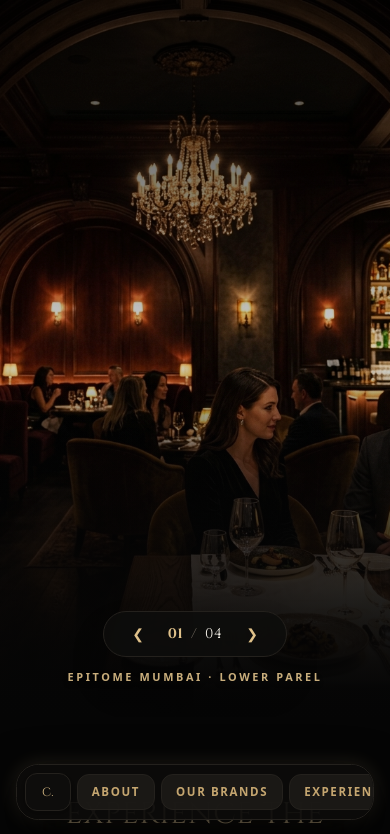
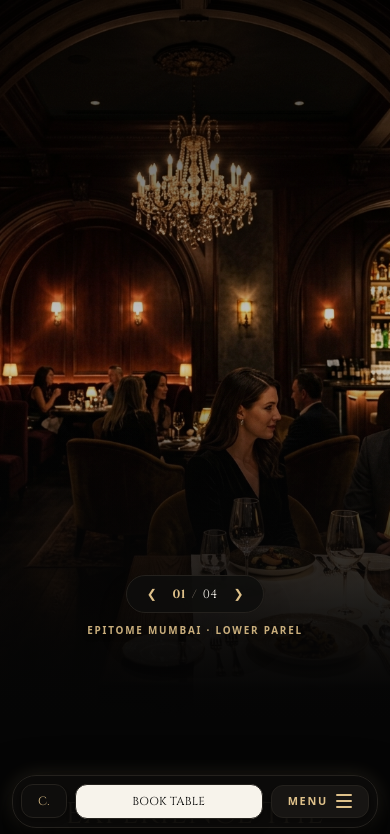
Before and after one commit to Dkrunall/colossal, a Next.js app: page / in a window 390 px wide. Shown: the top 834 px of the page. Built offline with nearby package versions, Linux system fonts and the light colour scheme; a web font is replaced by a local one.

Commit message:
feat: responsive mobile navbar with animated drawer toggle, layout clearance, and footer grid enhancements

```diff
--- a/src/app/layout.tsx
+++ b/src/app/layout.tsx
@@ -22,7 +22,8 @@ export default function RootLayout({ children }: { children: React.ReactNode })
         <SmoothScrollProvider>
           <GsapScrollAnimations />
           <Navbar />
-          <main className="flex-1">{children}</main>
+          <main className="flex-1 pb-28 sm:pb-32">{children}</main>
+
           <Footer />
         </SmoothScrollProvider>
       </body>
--- a/src/components/home/Hero.tsx
+++ b/src/components/home/Hero.tsx
@@ -75,18 +75,18 @@ export default function Hero() {
       <div className="absolute inset-0 z-20 bg-gradient-to-b from-black/40 via-transparent to-[#050505]/90 pointer-events-none" />
 
       {/* Bottom Carousel Navigation Bar `<  01/04  >` */}
-      <div className="absolute bottom-8 sm:bottom-12 inset-x-0 z-30 flex flex-col items-center justify-center gap-3">
-        <div className="flex items-center gap-5 rounded-full border border-[#dfc18a]/40 bg-[#0e0d0c]/85 px-6 py-2 backdrop-blur-xl shadow-2xl">
+      <div className="absolute bottom-20 sm:bottom-24 md:bottom-16 inset-x-0 z-30 flex flex-col items-center justify-center gap-2.5 sm:gap-3 px-4">
+        <div className="flex items-center gap-3 sm:gap-5 rounded-full border border-[#dfc18a]/40 bg-[#0e0d0c]/85 px-4 sm:px-6 py-1.5 sm:py-2 backdrop-blur-xl shadow-2xl">
           <button
             type="button"
             onClick={prevSlide}
             aria-label="Previous Slide"
-            className="text-[#dfc18a] transition-all hover:scale-125 hover:text-white p-1 text-sm cursor-pointer"
+            className="text-[#dfc18a] transition-all hover:scale-125 hover:text-white p-1 text-xs sm:text-sm cursor-pointer"
           >
             ❮
           </button>
 
-          <div className="flex items-center gap-2 font-luxury text-sm md:text-base tracking-[0.2em] text-[#f7f3eb]">
+          <div className="flex items-center gap-1.5 sm:gap-2 font-luxury text-xs sm:text-sm md:text-base tracking-[0.16em] sm:tracking-[0.2em] text-[#f7f3eb]">
             <span className="text-[#dfc18a] font-bold">0{current + 1}</span>
             <span className="text-[#736b60]">/</span>
             <span>0{HERO_SLIDES.length}</span>
@@ -96,17 +96,18 @@ export default function Hero() {
             type="button"
             onClick={nextSlide}
             aria-label="Next Slide"
-            className="text-[#dfc18a] transition-all hover:scale-125 hover:text-white p-1 text-sm cursor-pointer"
+            className="text-[#dfc18a] transition-all hover:scale-125 hover:text-white p-1 text-xs sm:text-sm cursor-pointer"
           >
             ❯
           </button>
         </div>
 
         {/* Current Venue Badge */}
-        <p className="text-[0.68rem] sm:text-xs font-semibold uppercase tracking-[0.24em] text-[#dfc18a]/90 drop-shadow-md">
+        <p className="text-[0.62rem] sm:text-xs font-semibold uppercase tracking-[0.18em] sm:tracking-[0.24em] text-[#dfc18a]/90 drop-shadow-md text-center max-w-xs sm:max-w-md truncate">
           {slide.name} · {slide.tagline.split("·")[1] || "Colossal Hospitality"}
         </p>
       </div>
+
     </section>
   );
 }
--- a/src/components/layout/Footer.tsx
+++ b/src/components/layout/Footer.tsx
@@ -9,27 +9,27 @@ export default function Footer() {
   };
 
   return (
-    <footer className="relative z-10 px-4 pb-8 md:px-8 pt-12">
+    <footer className="relative z-10 px-3 sm:px-6 md:px-8 pb-8 pt-12">
       {/* Floating Glass Dock Footer Card */}
-      <div className="mx-auto max-w-[1560px] overflow-hidden rounded-[2.5rem] border border-line bg-bg-raised/90 p-8 md:p-14 backdrop-blur-2xl shadow-2xl transition-all duration-500 hover:border-gold-soft">
+      <div className="mx-auto max-w-[1560px] overflow-hidden rounded-[1.8rem] sm:rounded-[2.5rem] border border-[#26221c] bg-[#11100f]/95 p-6 sm:p-10 md:p-14 backdrop-blur-2xl shadow-2xl transition-all duration-500 hover:border-[#dfc18a]/40">
 
         {/* Main Grid Content */}
-        <div className="grid grid-cols-2 gap-10 lg:grid-cols-6">
+        <div className="grid grid-cols-1 sm:grid-cols-2 lg:grid-cols-6 gap-8 sm:gap-10">
 
           {/* Brand Info & Socials */}
-          <div className="col-span-2 lg:col-span-2">
-            <Link href="/" className="group flex items-center gap-2 font-display text-2xl tracking-[0.06em] text-ink">
-              <span className="h-2.5 w-2.5 rounded-full bg-gold transition-transform duration-300 group-hover:scale-150" />
+          <div className="sm:col-span-2 lg:col-span-2">
+            <Link href="/" className="group flex items-center gap-2 font-luxury text-2xl tracking-[0.06em] text-[#f7f3eb]">
+              <span className="h-2 w-2 rounded-full bg-[#dfc18a] transition-transform duration-300 group-hover:scale-150" />
               <span className="font-semibold">COLOSSAL</span>
-              <span className="italic font-normal text-gold">Hospitality</span>
+              <span className="italic font-normal text-[#dfc18a]">Hospitality</span>
             </Link>
 
-            <p className="mt-4 max-w-[32ch] text-sm leading-relaxed text-ink-muted">
+            <p className="mt-4 max-w-[34ch] text-xs sm:text-sm leading-relaxed text-[#b0a89d] font-light">
               A portfolio of distinct, design-led destinations across dining, cocktail lounges, and live music stages in Mumbai &amp; Pune.
             </p>
 
-            <div className="mt-6 inline-flex items-center gap-2 rounded-full border border-gold/30 bg-gold/10 px-3.5 py-1 text-xs font-semibold uppercase tracking-wider text-gold">
-              <span className="h-1.5 w-1.5 rounded-full bg-gold animate-pulse" />
+            <div className="mt-6 inline-flex items-center gap-2 rounded-full border border-[#dfc18a]/30 bg-[#dfc18a]/10 px-3.5 py-1 text-[0.68rem] font-semibold uppercase tracking-wider text-[#dfc18a]">
+              <span className="h-1.5 w-1.5 rounded-full bg-[#dfc18a] animate-pulse" />
               <span>Mumbai &amp; Pune Outlets Open</span>
             </div>
 
@@ -38,7 +38,7 @@ export default function Footer() {
                 <a
                   key={s.label}
                   href={s.href}
-                  className="rounded-full border border-line bg-bg-sunken/60 px-3.5 py-1.5 text-[0.7rem] font-semibold uppercase tracking-[0.1em] text-ink-muted transition-all duration-300 hover:border-gold hover:bg-gold hover:text-white hover:shadow-sm"
+                  className="rounded-full border border-[#38332c] bg-[#171513] px-3.5 py-1.5 text-[0.68rem] font-semibold uppercase tracking-[0.1em] text-[#b0a89d] transition-all duration-300 hover:border-[#dfc18a] hover:bg-[#dfc18a] hover:text-black hover:shadow-sm"
                 >
                   {s.label}
                 </a>
@@ -49,11 +49,11 @@ export default function Footer() {
           {/* Navigation Links Columns */}
           {Object.entries(footerNav).map(([heading, links]) => (
             <div key={heading}>
-              <p className="text-[0.72rem] font-semibold uppercase tracking-[0.14em] text-gold">{heading}</p>
-              <ul className="mt-4 space-y-2.5">
+              <p className="text-[0.68rem] sm:text-[0.72rem] font-semibold uppercase tracking-[0.14em] text-[#dfc18a]">{heading}</p>
+              <ul className="mt-4 space-y-2">
                 {links.map((link) => (
                   <li key={link.href}>
-                    <Link href={link.href} className="text-sm font-medium text-ink-muted transition-colors hover:text-gold">
+                    <Link href={link.href} className="text-xs sm:text-sm font-light text-[#b0a89d] transition-colors hover:text-[#dfc18a]">
                       {link.label}
                     </Link>
                   </li>
@@ -64,11 +64,11 @@ export default function Footer() {
 
           {/* Venues Column */}
           <div>
-            <p className="text-[0.72rem] font-semibold uppercase tracking-[0.14em] text-gold">Our Venues</p>
-            <ul className="mt-4 space-y-2.5">
+            <p className="text-[0.68rem] sm:text-[0.72rem] font-semibold uppercase tracking-[0.14em] text-[#dfc18a]">Our Venues</p>
+            <ul className="mt-4 space-y-2">
               {brands.map((b) => (
                 <li key={b.slug}>
-                  <Link href={`/brands/${b.slug}`} className="text-sm font-medium text-ink-muted transition-colors hover:text-gold">
+                  <Link href={`/brands/${b.slug}`} className="text-xs sm:text-sm font-light text-[#b0a89d] transition-colors hover:text-[#dfc18a]">
                     {b.name}
                   </Link>
                 </li>
@@ -78,20 +78,20 @@ export default function Footer() {
         </div>
 
         {/* Bottom Legal & Back-To-Top Bar */}
-        <div className="mt-14 flex flex-col gap-6 border-t border-line/60 pt-8 text-xs text-ink-faint md:flex-row md:items-center md:justify-between">
+        <div className="mt-12 flex flex-col gap-5 border-t border-[#26221c] pt-6 text-xs text-[#736b60] sm:flex-row sm:items-center sm:justify-between">
           <p>© {new Date().getFullYear()} Colossal Hospitality Group. All rights reserved.</p>
 
-          <div className="flex flex-wrap items-center gap-6">
-            <Link href="/privacy" className="transition-colors hover:text-gold">
+          <div className="flex flex-wrap items-center gap-5">
+            <Link href="/privacy" className="transition-colors hover:text-[#dfc18a]">
               Privacy Policy
             </Link>
-            <Link href="/terms" className="transition-colors hover:text-gold">
+            <Link href="/terms" className="transition-colors hover:text-[#dfc18a]">
               Terms of Use
             </Link>
             <button
               type="button"
               onClick={scrollToTop}
-              className="flex items-center gap-2 rounded-full border border-line bg-bg-sunken px-5 py-2 text-[0.72rem] font-semibold uppercase tracking-wider text-ink transition-all duration-300 hover:border-gold hover:bg-gold hover:text-white hover:shadow-md"
+              className="flex items-center gap-1.5 rounded-full border border-[#38332c] bg-[#171513] px-4 py-1.5 text-[0.68rem] font-semibold uppercase tracking-wider text-[#f7f3eb] transition-all duration-300 hover:border-[#dfc18a] hover:bg-[#dfc18a] hover:text-black cursor-pointer"
             >
               <span>Back to Top</span>
               <span>↑</span>
@@ -101,5 +101,6 @@ export default function Footer() {
 
       </div>
     </footer>
+
   );
 }
--- a/src/components/layout/Navbar.tsx
+++ b/src/components/layout/Navbar.tsx
@@ -1,26 +1,72 @@
 "use client";
 
+import { useState } from "react";
 import Link from "next/link";
 import { usePathname } from "next/navigation";
 import { primaryNav } from "@/lib/site-data";
 
 export default function Navbar() {
   const pathname = usePathname();
+  const [isOpen, setIsOpen] = useState(false);
+
+  const toggleMenu = () => setIsOpen((prev) => !prev);
+  const closeMenu = () => setIsOpen(false);
 
   return (
-    <header className="fixed inset-x-0 bottom-6 sm:bottom-8 z-50 px-4 flex justify-center transition-all duration-500">
-      <div className="flex items-center gap-1.5 sm:gap-2 rounded-[1.4rem] border border-[#dfc18a]/40 bg-[#0c0b0a]/95 p-2 sm:p-2.5 backdrop-blur-3xl shadow-[0_20px_50px_rgba(0,0,0,0.95),0_0_20px_rgba(223,193,138,0.15)] max-w-full overflow-x-auto custom-scrollbar transition-all duration-500 hover:border-[#dfc18a]/70">
+    <>
+      {/* Mobile Expanded Menu Drawer Overlay */}
+      <div
+        className={`fixed inset-0 z-40 bg-black/75 backdrop-blur-md transition-all duration-500 md:hidden ${
+          isOpen ? "opacity-100 pointer-events-auto" : "opacity-0 pointer-events-none"
+        }`}
+        onClick={closeMenu}
+      >
+        <div
+          className={`fixed inset-x-4 bottom-24 z-50 rounded-[2.2rem] border border-[#dfc18a]/50 bg-[#0c0b0a]/98 p-6 backdrop-blur-3xl shadow-[0_25px_80px_rgba(0,0,0,0.98),0_0_35px_rgba(223,193,138,0.25)] transition-all duration-500 cubic-bezier(0.16, 1, 0.3, 1) ${
+            isOpen ? "translate-y-0 opacity-100 scale-100" : "translate-y-10 opacity-0 scale-95 pointer-events-none"
+          }`}
+          onClick={(e) => e.stopPropagation()}
+        >
+          <nav className="grid grid-cols-2 gap-2.5">
+
+            {primaryNav.map((item, idx) => {
+              const isActive = pathname === item.href;
+              return (
+                <Link
+                  key={item.href}
+                  href={item.href}
+                  onClick={closeMenu}
+                  style={{ transitionDelay: `${isOpen ? idx * 30 : 0}ms` }}
+                  className={`flex items-center justify-between rounded-xl border px-4 py-3 text-xs font-bold uppercase tracking-[0.14em] transition-all duration-300 ${
+                    isActive
+                      ? "border-[#dfc18a] bg-[#dfc18a] text-black shadow-[0_0_18px_rgba(223,193,138,0.45)]"
+                      : "border-[#38332c]/70 bg-[#171513] text-[#c5a670] hover:border-[#dfc18a]/60 hover:bg-[#26221d] hover:text-[#fff3d6]"
+                  }`}
+                >
+                  <span>{item.label}</span>
+                  {isActive && <span className="text-base leading-none">•</span>}
+                </Link>
+              );
+            })}
+          </nav>
+        </div>
+      </div>
+
+      {/* Floating Bottom Pill Dock Navbar */}
+      <header className="fixed inset-x-0 bottom-4 sm:bottom-8 z-50 px-3 sm:px-4 flex justify-center pointer-events-none transition-all duration-500">
+        <div className="pointer-events-auto flex items-center justify-between md:justify-center gap-2 sm:gap-2.5 rounded-[1.5rem] border border-[#dfc18a]/45 bg-[#0c0b0a]/95 p-2 sm:p-2.5 backdrop-blur-3xl shadow-[0_20px_50px_rgba(0,0,0,0.95),0_0_20px_rgba(223,193,138,0.15)] w-[calc(100vw-1.5rem)] max-w-[440px] md:w-auto md:max-w-full transition-all duration-500 hover:border-[#dfc18a]/70">
 
           {/* Leftmost Logo Box (C. / COLOSSAL style) */}
           <Link
             href="/"
-          className="flex items-center justify-center rounded-xl border border-[#dfc18a]/40 bg-[#0e0d0c] px-4 py-2.5 text-xs sm:text-sm font-extrabold tracking-[0.16em] text-[#dfc18a] font-luxury transition-all duration-300 hover:border-[#dfc18a] hover:bg-[#181613] hover:shadow-[0_0_15px_rgba(223,193,138,0.3)] shadow-md flex-shrink-0"
+            onClick={closeMenu}
+            className="flex items-center justify-center rounded-xl border border-[#dfc18a]/40 bg-[#0e0d0c] px-4 py-2 text-xs sm:text-sm font-extrabold tracking-[0.16em] text-[#dfc18a] font-luxury transition-all duration-300 hover:border-[#dfc18a] hover:bg-[#181613] hover:shadow-[0_0_15px_rgba(223,193,138,0.3)] shadow-md flex-shrink-0"
           >
             <span>C.</span>
           </Link>
 
-        {/* Middle Nav Items as individual rounded dark boxes */}
-        <nav className="flex items-center gap-1.5 flex-shrink-0">
+          {/* Desktop Nav Items (hidden on mobile, visible md:) */}
+          <nav className="hidden md:flex items-center gap-1.5 flex-shrink-0">
             {primaryNav.slice(0, 6).map((item) => {
               const isActive = pathname === item.href;
               return (
@@ -39,15 +85,33 @@ export default function Navbar() {
             })}
           </nav>
 
-        {/* Rightmost Contrast Light Button (Book Table) */}
+          {/* Book Table Button (Visible in main mobile dock & desktop dock) */}
           <Link
             href="/reservations"
-          className="flex items-center justify-center rounded-xl border border-white bg-[#f7f3eb] px-4 sm:px-5 py-2 text-xs font-extrabold uppercase tracking-[0.14em] text-black shadow-lg transition-all duration-300 hover:border-[#dfc18a] hover:bg-[#dfc18a] hover:shadow-[0_0_25px_rgba(223,193,138,0.5)] hover:scale-[1.02] flex-shrink-0 font-luxury"
+            onClick={closeMenu}
+            className="flex flex-1 md:flex-none items-center justify-center rounded-xl border border-white bg-[#f7f3eb] px-3.5 sm:px-5 py-2 text-[0.72rem] sm:text-xs font-extrabold uppercase tracking-[0.12em] sm:tracking-[0.14em] text-black shadow-lg transition-all duration-300 hover:border-[#dfc18a] hover:bg-[#dfc18a] hover:shadow-[0_0_25px_rgba(223,193,138,0.5)] hover:scale-[1.02] flex-shrink-0 font-luxury whitespace-nowrap text-center"
           >
             <span>Book Table</span>
           </Link>
 
+
+          {/* Mobile Hamburger Toggle Button (Animated lines on mobile) */}
+          <button
+            type="button"
+            onClick={toggleMenu}
+            aria-label={isOpen ? "Close menu" : "Open menu"}
+            className="flex md:hidden items-center justify-center gap-2 rounded-xl border border-[#dfc18a]/40 bg-[#171513] px-4 py-2 text-xs font-bold uppercase tracking-wider text-[#dfc18a] shadow-md transition-all duration-300 hover:border-[#dfc18a] hover:bg-[#dfc18a] hover:text-black cursor-pointer flex-shrink-0"
+          >
+            <span className="text-[0.68rem] tracking-[0.16em] font-extrabold">{isOpen ? "CLOSE" : "MENU"}</span>
+            <div className="flex flex-col justify-center items-center w-4 h-3.5 gap-1">
+              <span className={`h-0.5 w-4 bg-[#dfc18a] rounded-full transition-transform duration-300 ${isOpen ? "rotate-45 translate-y-1.5" : ""}`} />
+              <span className={`h-0.5 w-4 bg-[#dfc18a] rounded-full transition-opacity duration-200 ${isOpen ? "opacity-0" : "opacity-100"}`} />
+              <span className={`h-0.5 w-4 bg-[#dfc18a] rounded-full transition-transform duration-300 ${isOpen ? "-rotate-45 -translate-y-1.5" : ""}`} />
+            </div>
+          </button>
+
         </div>
       </header>
+    </>
   );
 }
```
Also changed, not shown: src/components/home/VisionariesSection.tsx (+5 -4 lines). Lines whose indentation alone changed are shown as unchanged.
